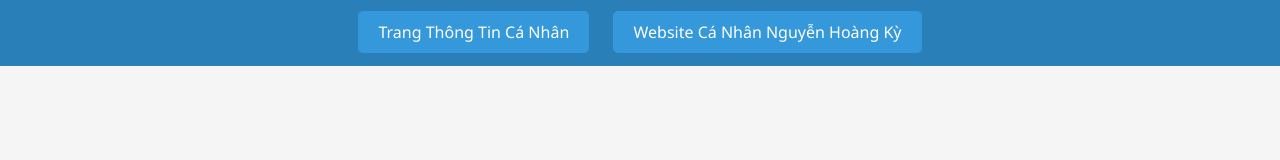
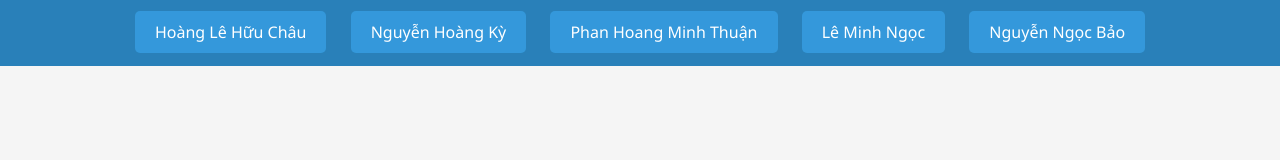
Before and after one commit to HuuChau10/Nhom8, a plain HTML site: page menu.html in a window 1280 px wide. Drawn offline with Linux system fonts and the light colour scheme.

Commit message:
[UPDATE] clear codecode

```diff
--- a/menu.html
+++ b/menu.html
@@ -9,8 +9,11 @@
 <body>
     <nav>
         <ul>
-            <li><a href="index.html">Trang Thông Tin Cá Nhân</a></li>
-            <li><a href="NHK.html">Website Cá Nhân Nguyễn Hoàng Kỳ</a></li>
+            <li><a href="html/Chau.html">Hoàng Lê Hữu Châu</a></li>
+            <li><a href="html/Ky.html">Nguyễn Hoàng Kỳ</a></li>
+            <li><a href="html/Ky.html">Phan Hoang Minh Thuận</a></li>
+            <li><a href="html/Ky.html">Lê Minh Ngọc</a></li>
+            <li><a href="html/Ky.html">Nguyễn Ngọc Bảo</a></li>
         </ul>
     </nav>
 </body>
```
Also changed, not shown: html/Chau.html (+2 -2 lines), html/Ky.html (+2 -2 lines), img/profile.jpg (renamed from profile.jpg).
